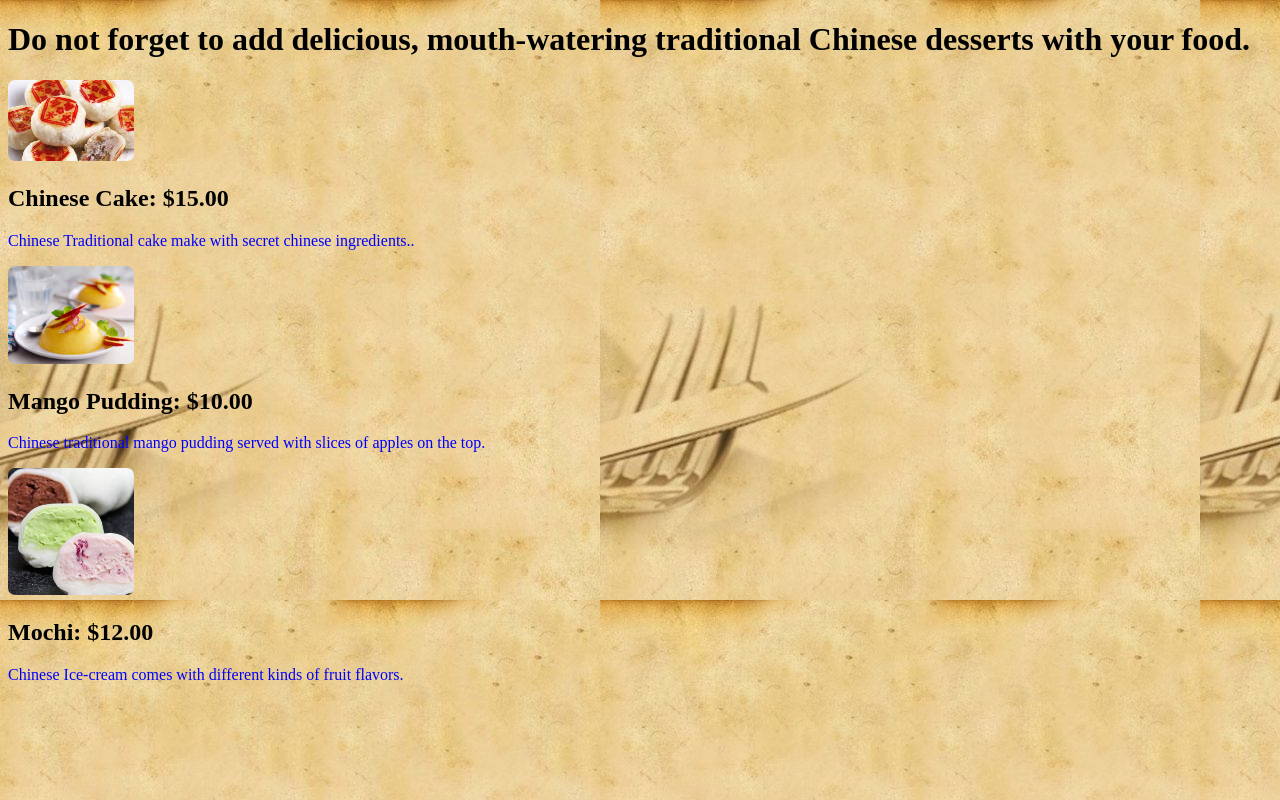
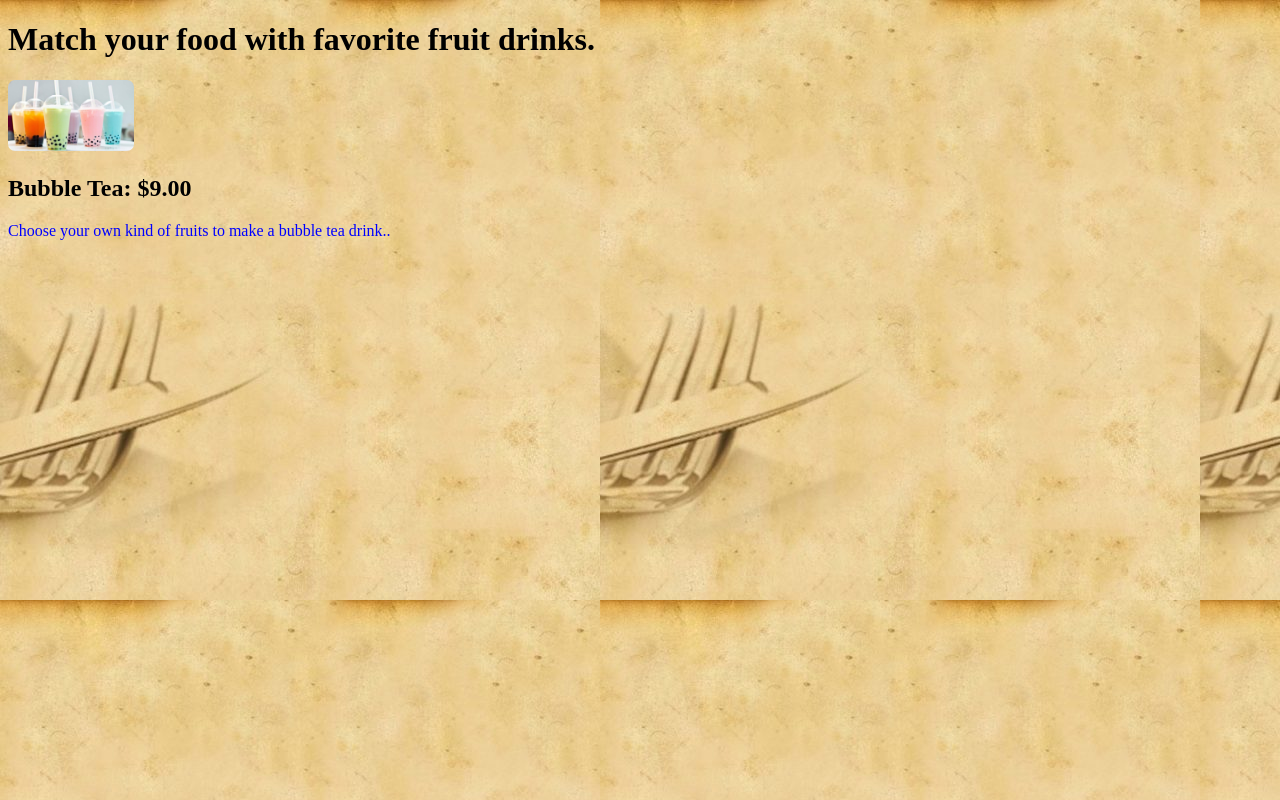
Before and after one commit to cjuanito797/group_project, a Django app: template chineseSpicyFlavor/templates/drinks.html in a window 1280 px wide. Run offline with Django 3.2, Linux system fonts and the light colour scheme; the template is opened without the code that fills it, so the values that code supplies are empty.

Commit message:
upload entrees, sides and drinks

```diff
--- a/chineseSpicyFlavor/templates/drinks.html
+++ b/chineseSpicyFlavor/templates/drinks.html
@@ -5,12 +5,12 @@
 {% block content %}
 <head>
     <meta charset="UTF-8">
-    <title>Desserts</title>
+    <title>Drinks</title>
 </head>
 
 <body>
     <div class="page-container">
-           <h1>Do not forget to add delicious, mouth-watering traditional Chinese desserts with your food. </h1>
+           <h1>Match your food with favorite fruit drinks. </h1>
     </div>
 
     <style>
@@ -45,35 +45,18 @@
            <div class="links">
                <div class="col-sm-1">
 
+
                    <div class = "row">
                        <div class="col-sm-1">
-                           <img src="{% static "images/Chinese Cake.jpg" %}" alt="Chinese Cake"/>
+                           <img src="{% static "images/bubble tea.jpeg" %}" alt="Bubble Tea"/>
                            <div class="caption">
-                               <h2>Chinese Cake: $15.00</h2>
-                               <p>Chinese Traditional cake make with secret chinese ingredients..</p>
+                               <h2>Bubble Tea: $9.00</h2>
+                               <p>Choose your own kind of fruits to make a bubble tea drink..</p>
                            </div>
                        </div>
                    </div>
 
-                   <div class = "row">
-                       <div class="col-sm-1">
-                           <img src="{% static "images/mangopudding.jpg" %}" alt="Mango Pudding"/>
-                           <div class="caption">
-                               <h2>Mango Pudding: $10.00</h2>
-                               <p>Chinese traditional mango pudding served with slices of apples on the top.</p>
-                           </div>
-                       </div>
-                   </div>
 
-                   <div class = "row">
-                       <div class="col-sm-1">
-                           <img src="{% static "images/mochi.jpg" %}" alt="Mochi"/>
-                           <div class="caption">
-                               <h2>Mochi: $12.00</h2>
-                               <p>Chinese Ice-cream comes with different kinds of fruit flavors. </p>
-                           </div>
-                       </div>
-                   </div>
 
                </div>
            </div>
```
Also changed, not shown: chineseSpicyFlavor/static/images/bubble tea.jpeg (added).
